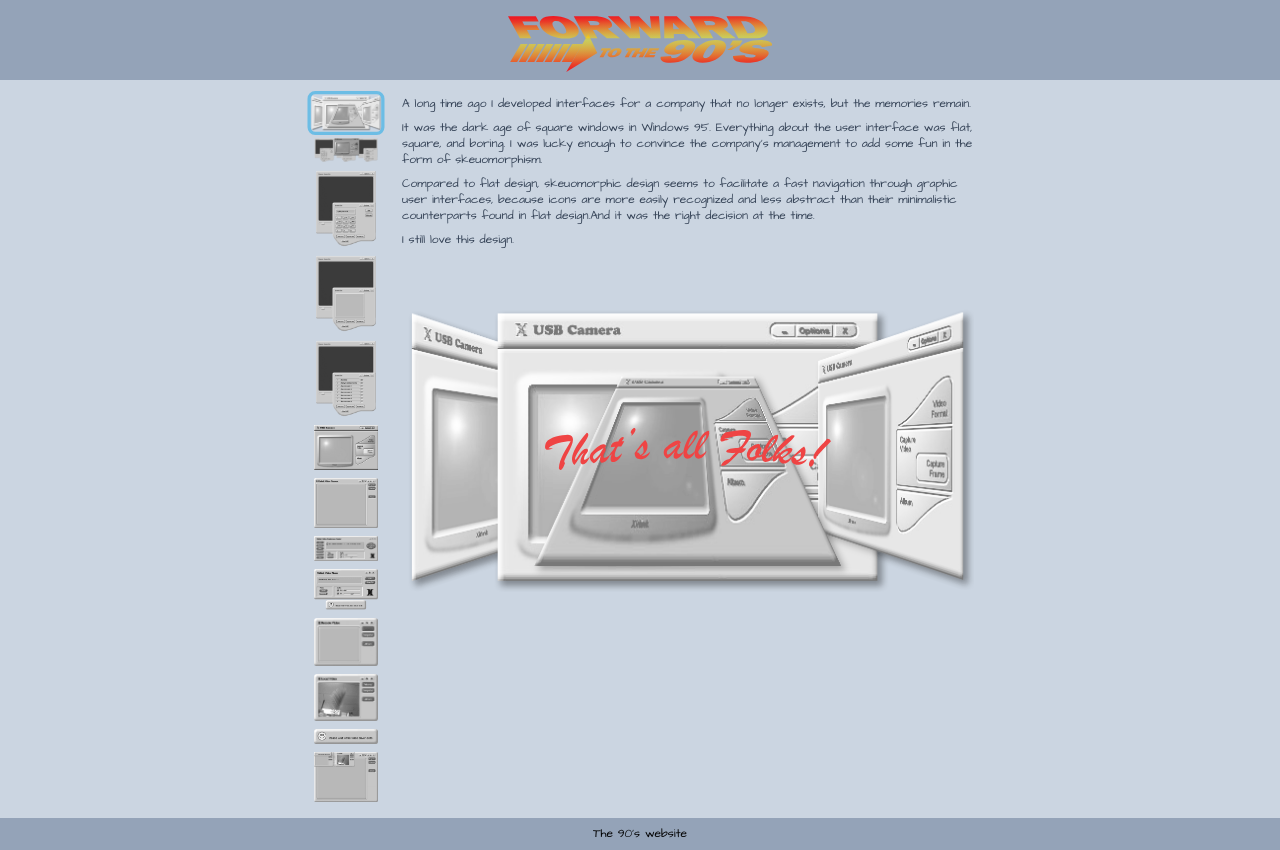
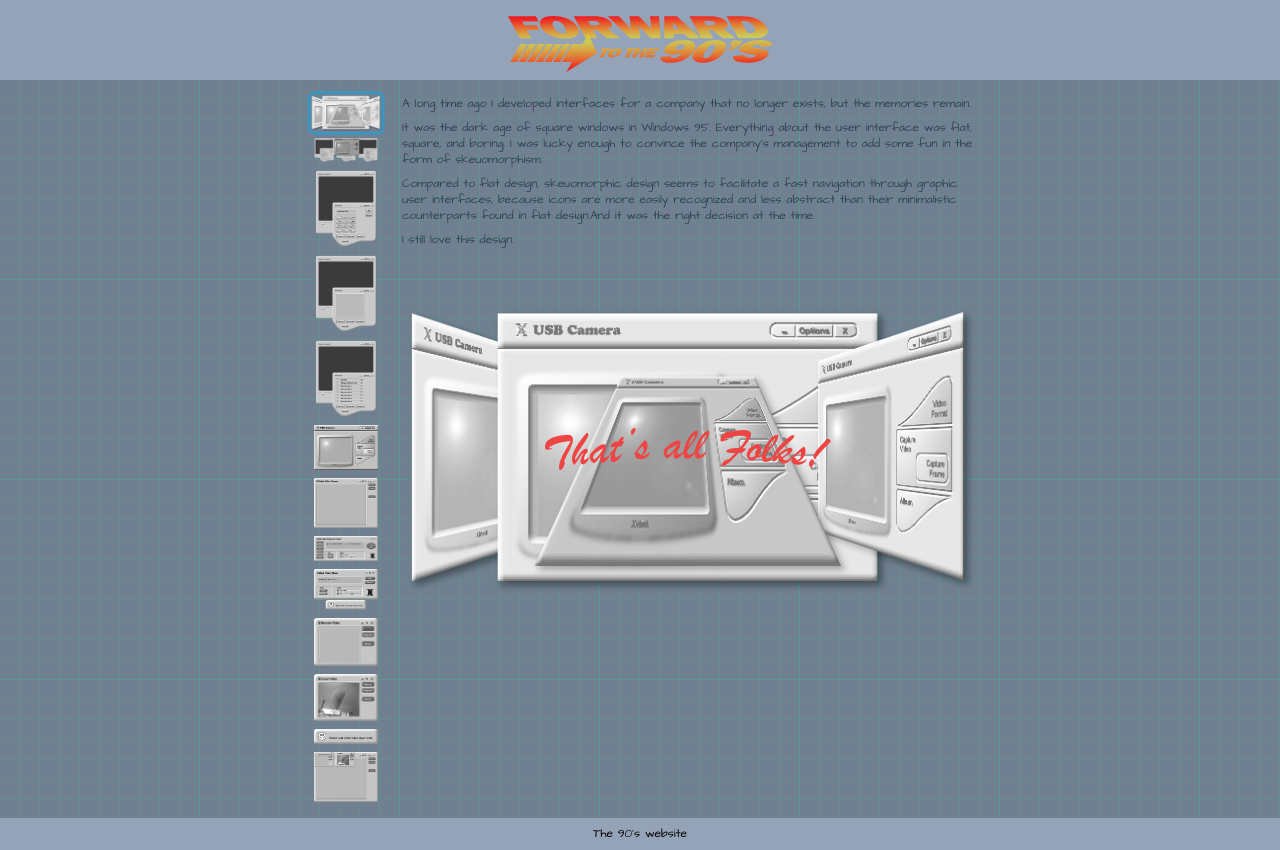
Before and after one commit to maxzz/back-to-90s, a React (Vite) app: page / in a window 1280 px wide. Built offline with nearby package versions, Linux system fonts and the light colour scheme.

Commit message:
WIP. upgrade-2025. new background. 1

```diff
--- /dev/null
+++ b/assets/css/background.css
@@ -0,0 +1,15 @@
+.blueprint {
+    --c1: #23ca8733;
+    --c2: var(--c1);
+    background-color:slategray;
+
+    background-image:
+        linear-gradient(var(--c1) 1px, transparent 1px),
+        linear-gradient(90deg, var(--c1) 1px, transparent 1px),
+
+        linear-gradient(var(--c2) 1px, transparent 1px),
+        linear-gradient(90deg, var(--c2) 1px, transparent 1px);
+
+    background-size: 200px 200px, 200px 200px, 20px 20px, 20px 20px;
+    background-position:-1px -1px, -1px -1px, -1px -1px, -1px -1px;
+}
--- a/assets/css/index.css
+++ b/assets/css/index.css
@@ -3,3 +3,4 @@
 @import "tailwindcss/utilities";
 
 @import "./2-fonts.css";
+@import "./background.css";
--- a/src/components/2-main/0-all.tsx
+++ b/src/components/2-main/0-all.tsx
@@ -4,7 +4,7 @@ import { ThatsAllFolks } from "../ui/icons";
 
 export function SectionMain() {
     return (
-        <div className="grid grid-cols-[1fr_minmax(100px,700px)_1fr] bg-slate-300 text-slate-700">
+        <div className="grid grid-cols-[1fr_minmax(100px,700px)_1fr] 1bg-slate-300 blueprint text-slate-700">
             <div className="col-start-2 text-xs grid grid-cols-[auto_1fr] gap-4 p-4">
                 <NavAppImages />
 
```
